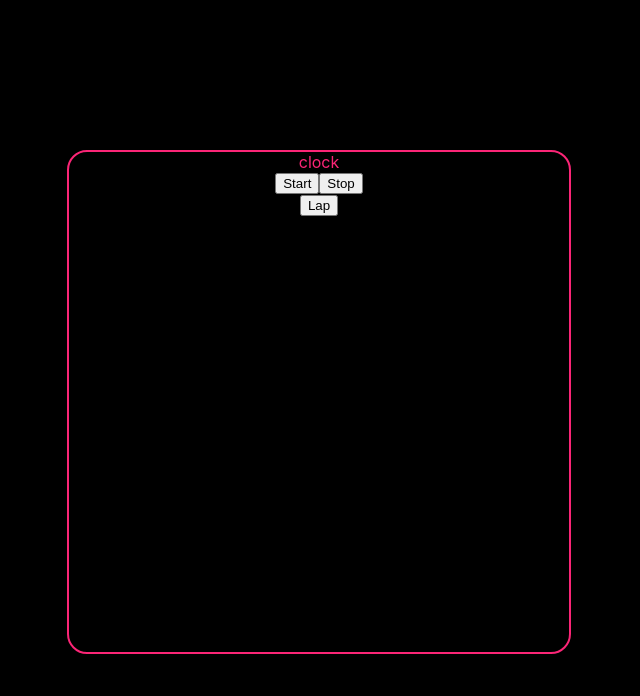
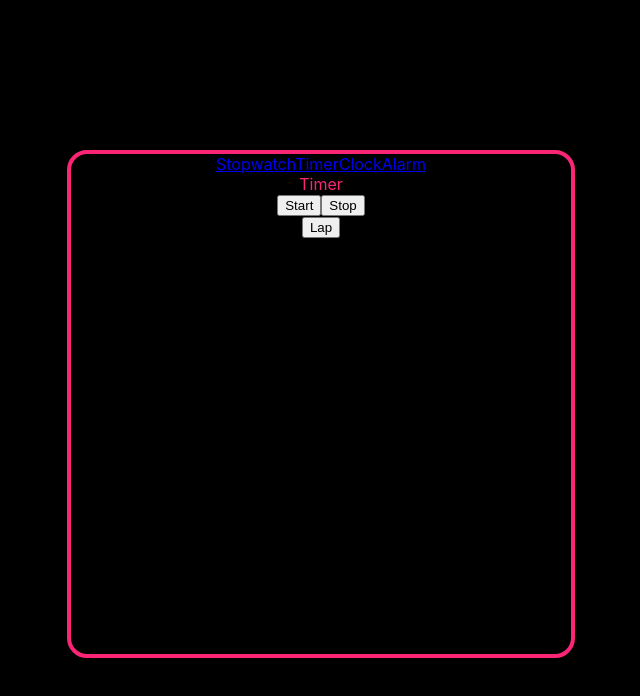
Before and after one commit to AdamC7313/clock_app, a React (Create React App) app: page /timer in a window 1280 px wide. Shown: the top 696 px of the page, without its empty margins (323-963 px from the left). Built offline with nearby package versions, Linux system fonts and the light colour scheme.

Commit message:
set navigation and paths for routing

```diff
--- a/package.json
+++ b/package.json
@@ -8,7 +8,9 @@
     "@testing-library/user-event": "^13.5.0",
     "react": "^18.2.0",
     "react-dom": "^18.2.0",
-    "react-scripts": "5.0.1",
+    "react-icons": "^4.6.0",
+    "react-router-dom": "^6.4.2",
+    "react-scripts": "^5.0.1",
     "web-vitals": "^2.1.4"
   },
   "scripts": {
--- a/src/App.css
+++ b/src/App.css
@@ -11,7 +11,7 @@ html {
   height: 500px;
   width: 500px;
   margin: -250px 0 0 -250px;
-  border: 2px solid;
+  border: 4px solid;
   border-radius: 20px;
 }
 
--- a/src/App.js
+++ b/src/App.js
@@ -1,10 +1,22 @@
 import './App.css';
 import Stopwatch from './Components/Stopwatch/Stopwatch';
+import Alarm from './Components/Alarm/Alarm';
+import Timer from './Components/Timer/Timer';
+import Clock from './Components/Clock/Clock';
+import Nav from './Components/Nav/Nav';
+import { Router, Routes, Route } from 'react-router-dom';
+
 
 function App() {
   return (
     <div className="App">
-      <Stopwatch />
+        <Nav />
+        <Routes>
+          <Route path='/stopwatch' element={<Stopwatch />} />
+          <Route path='/timer' element={<Timer />} />
+          <Route path='/clock' element={<Clock />} />
+          <Route path='/alarm' element={<Alarm />} />
+        </Routes>
     </div>
   );
 }
--- /dev/null
+++ b/src/Components/Alarm/Alarm.js
@@ -0,0 +1,14 @@
+import './Stopwatch.css';
+
+export default function Alarm() {
+    return (
+        <div>
+            <div>
+                Alarm
+            </div>
+            <button>Start</button>
+            <button>Stop</button><br />
+            <button>Lap</button>
+        </div>
+    )
+}
--- /dev/null
+++ b/src/Components/Clock/Clock.js
@@ -0,0 +1,14 @@
+import './Stopwatch.css';
+
+export default function Clock() {
+    return (
+        <div>
+            <div>
+                clock
+            </div>
+            <button>Start</button>
+            <button>Stop</button><br />
+            <button>Lap</button>
+        </div>
+    )
+}
--- a/src/Components/Nav/Nav.css
+++ b/src/Components/Nav/Nav.css
@@ -0,0 +1,43 @@
+.nav-container {
+    width: 122px;
+    border: none;
+    border-right: 4px solid #FB2576;
+}
+.nav {
+    width: 122px;
+    background: none;
+    border: none;
+    color: #FB2576;
+    font-size: 1.25rem;
+    margin: 0px 0px 0px 0px;
+    height: 50px;
+    text-align: center;
+    padding: 0px 0px;
+}
+
+.nav:hover {
+    background-color: white;
+    opacity: 10%;
+    cursor: pointer;
+    color: #FB2576;
+
+}
+.firstnav {
+    border-radius: 0 0 0 15px;
+}
+
+.middlenav {
+    border-radius: 0 0 0 0;
+}
+
+.lastnav {
+    border: none;
+    border-radius: 0 0 15px 0;
+}
+
+.navbar {
+    position: absolute;
+    bottom: -1px;
+    display: flex;
+
+}
--- a/src/Components/Nav/Nav.js
+++ b/src/Components/Nav/Nav.js
@@ -0,0 +1,22 @@
+import './Nav.css';
+import { NavLink } from 'react-router-dom';
+
+export default function Nav() {
+    const style = { color: 'red', fontSize: '2em'}
+    return (
+        <div>
+            <NavLink to='/stopwatch'>
+                Stopwatch
+            </NavLink>
+            <NavLink to='/timer'>
+                Timer
+            </NavLink>
+            <NavLink to='/clock'>
+                Clock
+            </NavLink>
+            <NavLink to='/alarm'>
+                Alarm
+             </NavLink>
+        </div>
+    )
+}
--- /dev/null
+++ b/src/Components/Timer/Timer.js
@@ -0,0 +1,14 @@
+import './Stopwatch.css';
+
+export default function Timer() {
+    return (
+        <div>
+            <div>
+                Timer
+            </div>
+            <button>Start</button>
+            <button>Stop</button><br />
+            <button>Lap</button>
+        </div>
+    )
+}
--- a/src/index.js
+++ b/src/index.js
@@ -2,10 +2,13 @@ import React from 'react';
 import ReactDOM from 'react-dom/client';
 import './index.css';
 import App from './App';
+import { BrowserRouter as Router } from 'react-router-dom';
 
 const root = ReactDOM.createRoot(document.getElementById('root'));
 root.render(
   <React.StrictMode>
+    <Router>
     <App />
+    </Router>
   </React.StrictMode>
 );
```
Also changed, not shown: src/Components/Alarm/Stopwatch.css (added), src/Components/Clock/Stopwatch.css (added), src/Components/Timer/Stopwatch.css (added), 1 other file (tests, documents, lock files or other folders).
